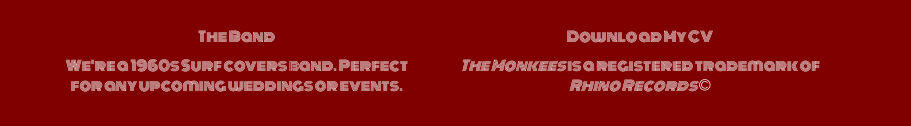
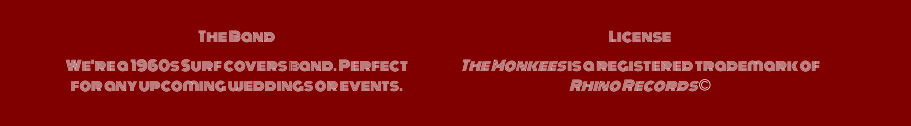
Before and after one commit to Code-Institute-Submissions/the_monkees_fan_page_assignment, a plain HTML site: page contact.html in a window 1280 px wide. Shown: the part 1068-1194 px from the top of the page, 0-911 px from the left. Drawn offline with nearby package versions, Linux system fonts and the light colour scheme; a web font is replaced by a local one.

```diff
--- a/contact.html
+++ b/contact.html
@@ -55,7 +55,7 @@
                 <p class="inline-block">We're a 1960s Surf covers band. Perfect for any upcoming weddings or events. </p>
             </div>
             <div class="col-sm-4 text-center">
-                <h5 class="uppercase general-sub">Download My CV</h5>
+                <h5 class="uppercase general-sub">License</h5>
                 <i>The Monkees</i>  is a registered trademark of <i>Rhino Records</i> &copy;
             </div>
             <div class="col-sm-4 text-center">
```
Also changed, not shown: tour.html (+1 -1 lines), 1 other file.
